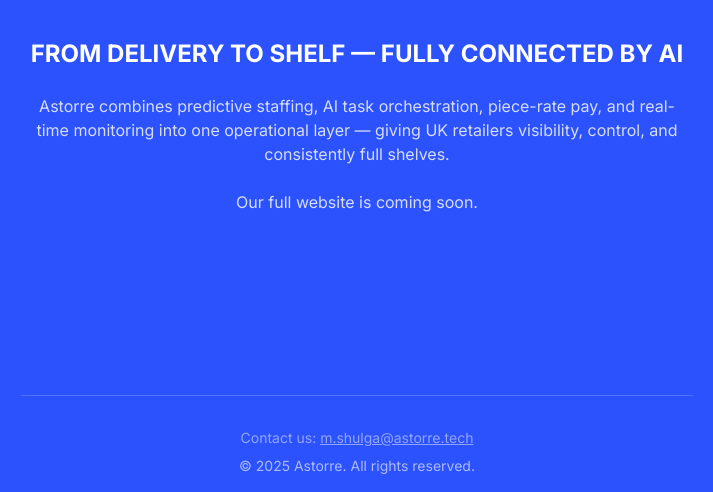
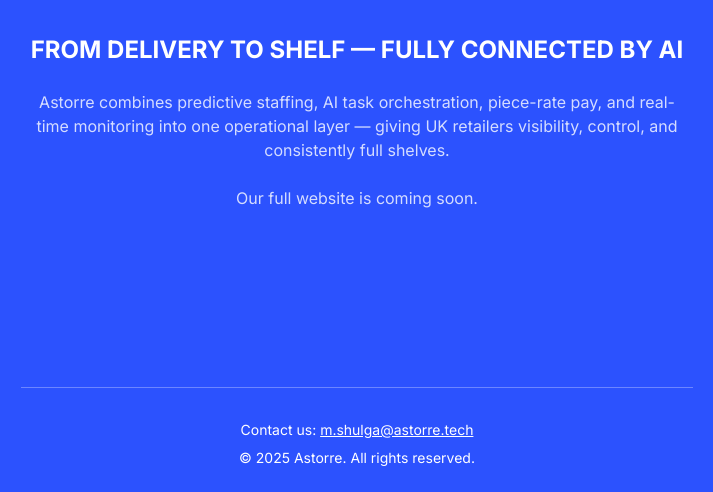
Before and after one commit to vanos0600/astorre-coming-soon, a plain HTML site: page index.html in a window 1280 px wide. Shown: the part 308-800 px from the top of the page, without its empty margins (283-996 px from the left). Drawn offline with nearby package versions, Linux system fonts and the light colour scheme.

Commit message:
fix details last one

```diff
--- a/index.html
+++ b/index.html
@@ -69,16 +69,19 @@
     </main>
 
     <!-- Footer with contact line and separating border -->
-    <footer class="mt-auto text-center text-sm opacity-60 pb-4 w-full">
+   <footer class="mt-auto text-center text-sm pb-4 w-full">
         <!-- Separating line moved back to footer -->
         <div class="pt-4 border-t border-white border-opacity-30 mb-4 mx-auto max-w-2xl"></div>
 
         <!-- Contact block moved back to footer -->
-        <p class="mb-2 text-sm opacity-80">
+        <p class="mb-2 text-sm">
             Contact us: <a href="mailto:m.shulga@astorre.tech" class="underline hover:opacity-100 transition-opacity duration-300">m.shulga@astorre.tech</a>
         </p>
 
-        &copy; 2025 Astorre. All rights reserved.
+        <!-- Copyright with same style as contact -->
+        <p class="mb-2 text-sm">
+            &copy; 2025 Astorre. All rights reserved.
+        </p>
     </footer>
 
     <script>
```
